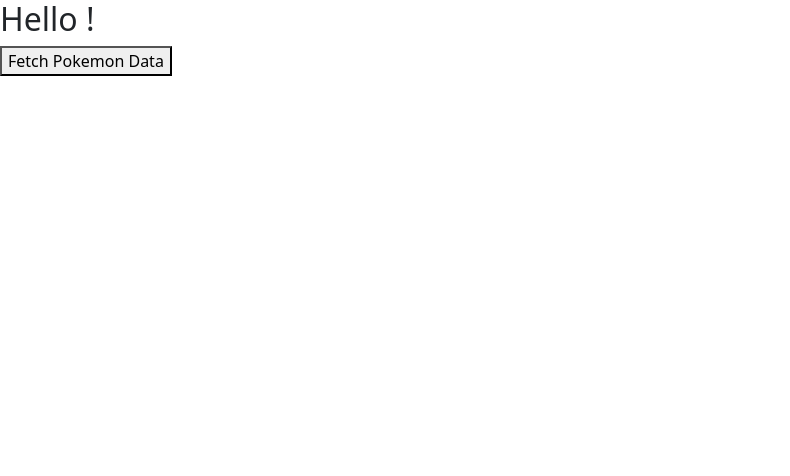
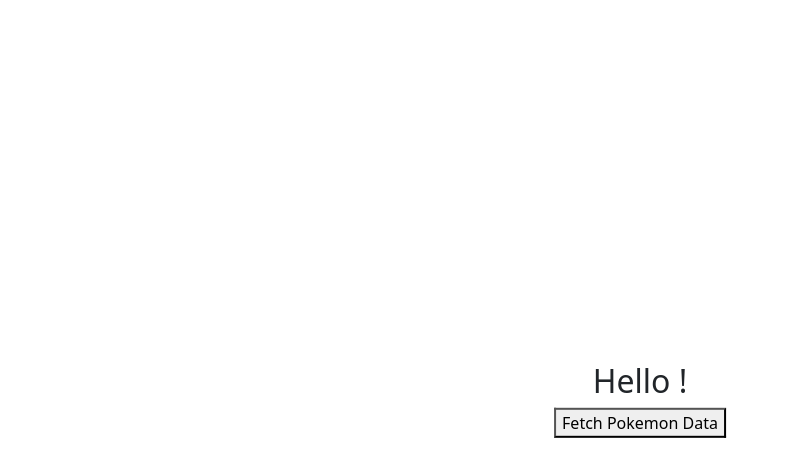
Before and after one commit to Farothtc/pokedex, a React (Vite) app: page / in a window 1280 px wide. Shown: the top 476 px of the page, without its empty margins (0-790 px from the left). Built offline with nearby package versions, Linux system fonts and the light colour scheme.

Commit message:
general css fix

```diff
--- a/src/index.css
+++ b/src/index.css
@@ -0,0 +1,10 @@
+.app--all{
+    position: absolute;
+    display: flex;
+    flex-direction: column;
+    align-items: center;
+    justify-content: center;
+    left: 50%;
+    top: 50%;
+    transform: translate(-50%,-50%);
+}
```
